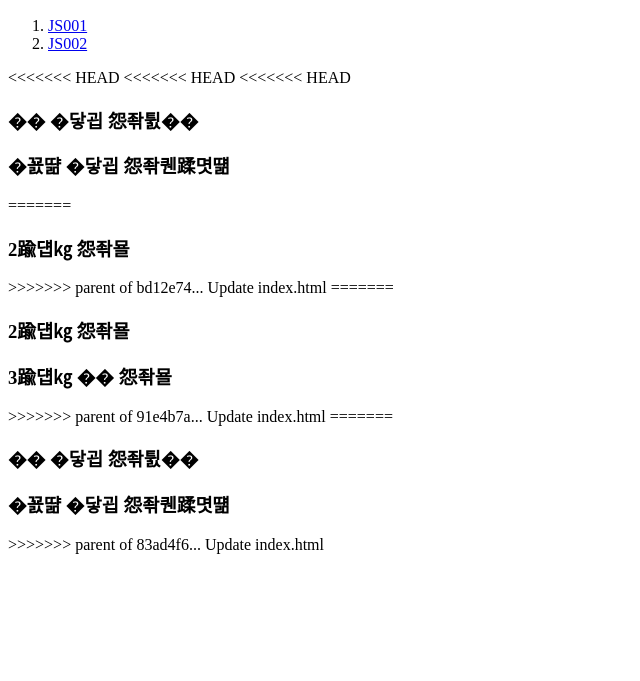
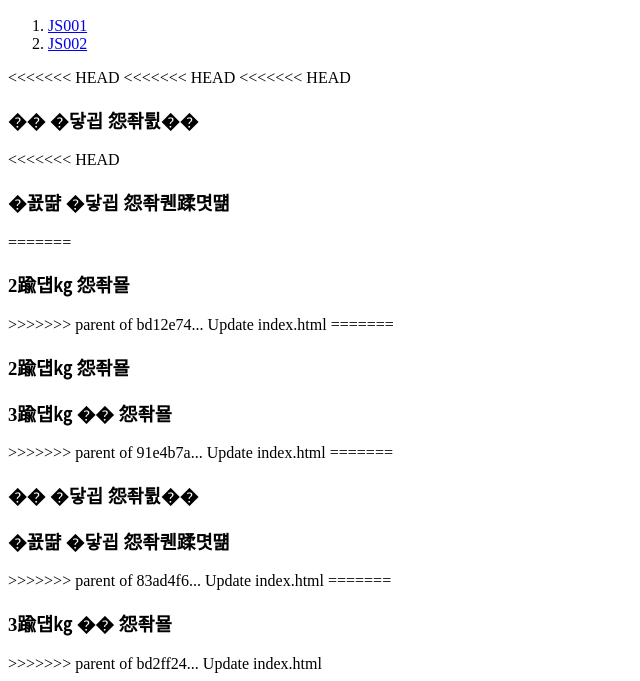
Before and after one commit to sindc1226/FSD202, a plain HTML site: page index.html in a window 1280 px wide. Shown: the part 127-808 px from the top of the page, without its empty margins (0-640 px from the left). Drawn offline with Linux system fonts and the light colour scheme.

Commit message:
Update index.html

```diff
--- a/index.html
+++ b/index.html
@@ -21,6 +21,7 @@
 <<<<<<< HEAD
 <<<<<<< HEAD
     <h3>아 이거 고칠래</h3>
+<<<<<<< HEAD
     <h3>아니 이거 고쳐본다</h3>
 =======
     <h3>2번째 고침</h3>
@@ -33,6 +34,9 @@
     <h3>아 이거 고칠래</h3>
     <h3>아니 이거 고쳐본다</h3>
 >>>>>>> parent of 83ad4f6... Update index.html
+=======
+    <h3>3번째 또 고침</h3>
+>>>>>>> parent of bd2ff24... Update index.html
 </body>
 
 </html>
```
